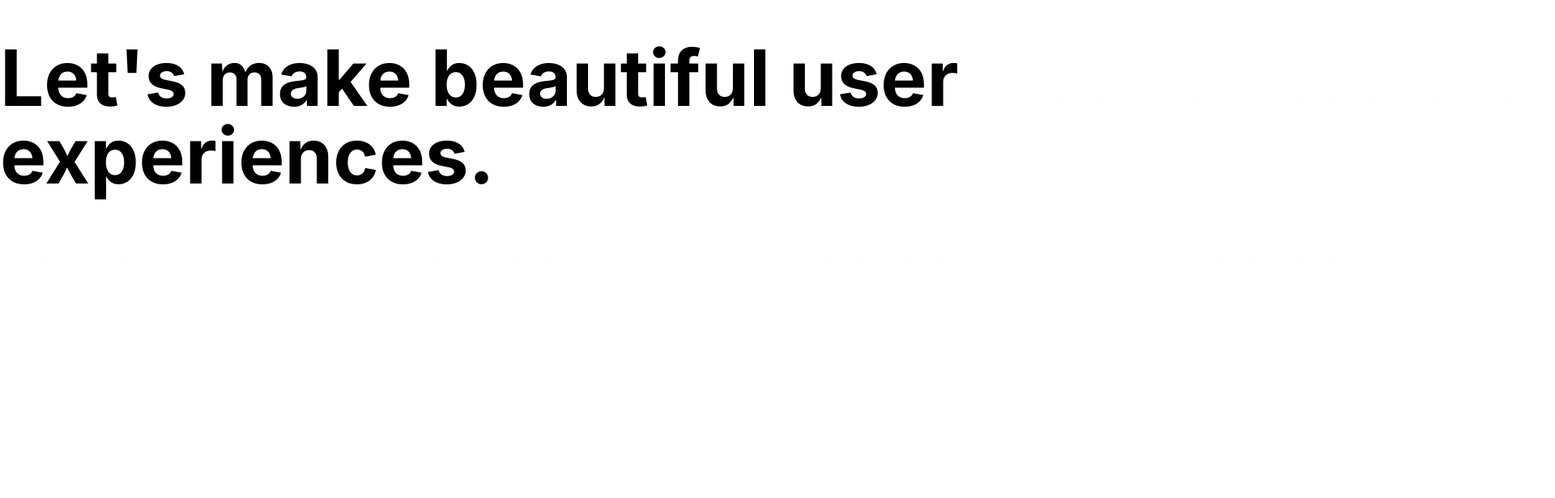
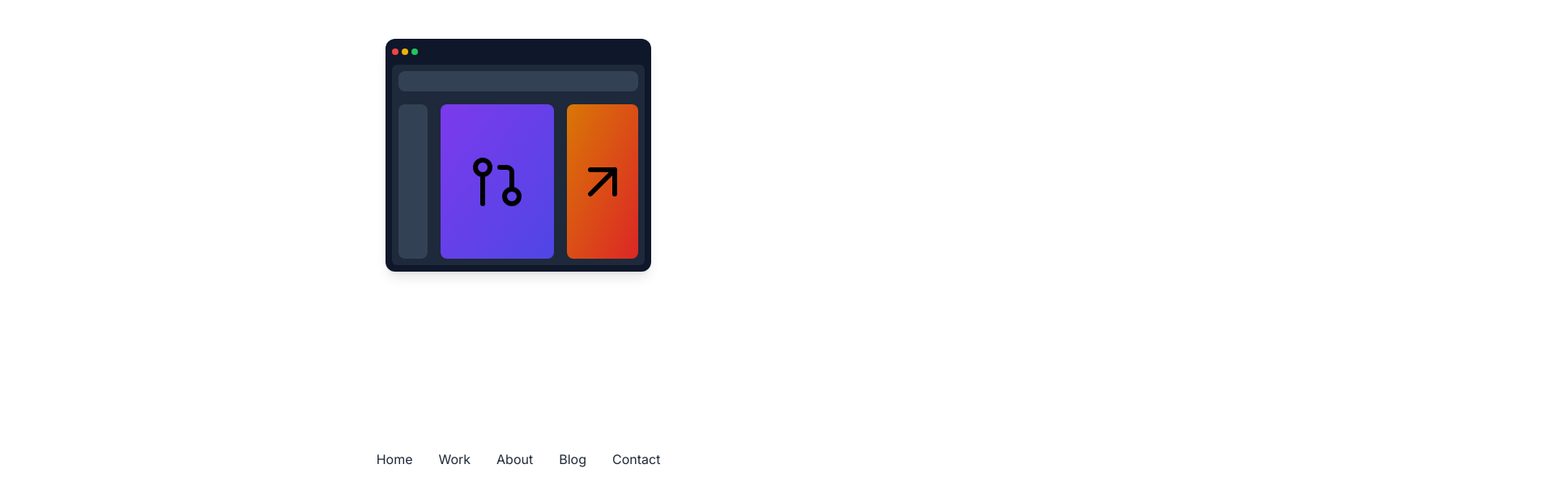
Before and after one commit to oconnorjohnson/portfolio23, a Next.js app: page / in a window 1280 px wide. Shown: the part 1914-2530 px from the top of the page at 81% size, 1920 px wide, since content can reach past the window. Built offline with nearby package versions, Linux system fonts and the light colour scheme.

Commit message:
landing page done for now

```diff
--- /dev/null
+++ b/app/components/root/hero/Card.tsx
@@ -0,0 +1,126 @@
+import { motion } from "framer-motion";
+import { FiArrowRight, FiGitPullRequest, FiArrowUpRight } from "react-icons/fi";
+
+const CardWrapper = () => {
+  return (
+    <div className="p-8 bg-white dark:bg-black transition-colors text-black dark:text-white">
+      <div className="w-full max-w-lg">
+        <ThreeDHoverScreenCard />
+      </div>
+    </div>
+  );
+};
+
+const ThreeDHoverScreenCard = () => {
+  return (
+    <motion.div whileHover="hovered" className="cursor-pointer">
+      <ScreenMock />
+      <CardCopy />
+    </motion.div>
+  );
+};
+
+const ScreenMock = () => {
+  return (
+    // Light Gradient Background
+    <motion.div
+      variants={{
+        hovered: {
+          rotateY: "15deg",
+          rotateX: "2.5deg",
+          x: -10,
+        },
+      }}
+      style={{
+        transformStyle: "preserve-3d",
+      }}
+      transition={{
+        duration: 0.35,
+      }}
+      className="w-full h-80 rounded-2xl p-4"
+    >
+      {/* Browser Screen */}
+      <div
+        style={{ transform: "translateZ(80px)", transformStyle: "preserve-3d" }}
+        className="w-full h-full bg-slate-900 rounded-xl shadow-lg p-2 relative"
+      >
+        {/* Browser Buttons */}
+        <div className="flex gap-1 mt-1 relative">
+          <span className="inline-block w-2 h-2 rounded-full bg-red-500"></span>
+          <span className="inline-block w-2 h-2 rounded-full bg-yellow-500"></span>
+          <span className="inline-block w-2 h-2 rounded-full bg-green-500"></span>
+        </div>
+        {/* Browser Mockup */}
+        <div
+          style={{
+            transformStyle: "preserve-3d",
+          }}
+          className="p-2 rounded-md absolute top-8 bottom-2 left-2 right-2 bg-slate-800 grid gap-4 grid-cols-6 grid-rows-6"
+        >
+          <div
+            style={{ transform: "translateZ(40px)" }}
+            className="rounded-lg w-full col-span-6 row-span-1 bg-slate-700"
+          />
+          <div
+            style={{ transform: "translateZ(20px)" }}
+            className="rounded-lg w-full col-span-1 row-span-5 bg-slate-700"
+          />
+          <div
+            style={{ transform: "translateZ(80px)" }}
+            className="rounded-lg w-full col-span-3 row-span-5 bg-gradient-to-br from-violet-600 to-indigo-600 flex items-center justify-center"
+          >
+            <FiGitPullRequest className="text-7xl" />
+          </div>
+          <div
+            style={{ transform: "translateZ(120px)" }}
+            className="rounded-lg w-full col-span-2 row-span-5 bg-gradient-to-br from-amber-600 to-red-600 flex items-center justify-center"
+          >
+            <FiArrowUpRight className="text-7xl" />
+          </div>
+        </div>
+      </div>
+    </motion.div>
+  );
+};
+
+const CardCopy = () => {
+  return (
+    <div className="flex items-center mt-6">
+      <motion.div
+        variants={{
+          hovered: {
+            x: 0,
+            opacity: 1,
+          },
+        }}
+        style={{
+          x: -40,
+          opacity: 0,
+        }}
+        transition={{
+          duration: 0.35,
+        }}
+      ></motion.div>
+      <motion.div
+        variants={{
+          hovered: {
+            x: 0,
+          },
+        }}
+        style={{
+          x: -40,
+        }}
+        transition={{
+          duration: 0.35,
+        }}
+      >
+        <h4 className="text-2xl text-white dark:text-black transition-colors first-letter:font-bold mb-1">
+          Increase developer productivity
+        </h4>
+        <span className="text-slate-400"></span>
+      </motion.div>
+    </div>
+  );
+};
+
+export default CardWrapper;
--- a/app/page.tsx
+++ b/app/page.tsx
@@ -1,32 +1,45 @@
 "use client";
 import NavBar from "@/app/components/shared/NavBar";
-import { motion, spring, useScroll, useTransform } from "framer-motion";
+import { motion, spring, useScroll, useTransform, clamp } from "framer-motion";
 import { RxTriangleDown } from "react-icons/rx";
+import { useEffect, useState } from "react";
+import Card from "@/app/components/root/hero/Card";
+import Link from "next/link";
 
-export default function Home() {
+const Home = () => {
   const { scrollYProgress } = useScroll();
+  const { scrollY } = useScroll();
   const scale = useTransform(scrollYProgress, [0, 1], [1, 3]);
   const y = useTransform(scrollYProgress, [0, 1], [0, 50]);
   const spacing = useTransform(scrollYProgress, [0, 1], ["0px", "150px"]);
 
   const helloWorldY = useTransform(
     scrollYProgress,
-    [0, 0.4, 1],
-    ["100vh", "0vh", "-30vh"]
+    [0, 0.33, 0.66, 1],
+    ["100vh", "-30vh", "-30vh", "10vh"]
   );
-  const helloWorldScale = useTransform(scrollYProgress, [0, 1], [5, 1]);
+  const helloWorldScale = useTransform(
+    scrollYProgress,
+    [0, 0.4, 0.5, 1],
+    [5, 4, 3, 1]
+  );
   const helloWorldOpacity = useTransform(scrollYProgress, [0, 1], [0, 1]); // Adjust the values as needed
+
+  const experiencesY = useTransform(
+    scrollYProgress,
+    [0, 0.33, 0.66, 1],
+    ["150vh", "150vh", "150vh", "-10vh"]
+  );
 
   return (
     <>
-      <main className="min-h-screen bg-white dark:bg-black transition-colors">
       <NavBar />
-        <div className="flex flex-col justify-center align-center pt-12 xl:pt-32 pb-12 text-center">
+      <div className="flex flex-col justify-center align-center pt-48 lg:pt-32 pb-12 text-center">
         <motion.h1
           initial={{ opacity: 0, y: -25, scale: 0.5 }}
           animate={{ opacity: 1, y: 0, scale: 1 }}
           transition={{ type: "spring", stiffness: 260, damping: 20 }}
-            className="text-black dark:text-white transition-colors font-bold text-xl md:text-3xl lg:text-5xl xl:text-7xl"
+          className="text-black dark:text-white transition-colors font-bold  text-3xl lg:text-5xl xl:text-7xl"
         >
           I heard you&apos;re in need of <br />
         </motion.h1>
@@ -34,7 +47,7 @@ export default function Home() {
           initial={{ opacity: 0, y: 25, scale: 0.5 }}
           animate={{ opacity: 1, y: 0, scale: 1 }}
           transition={{ type: "spring", stiffness: 260, damping: 20 }}
-            className="animated-gradient font-bold text-3xl md:text-5xl lg:text-7xl xl:text-9xl"
+          className="animated-gradient font-bold text-5xl lg:text-7xl xl:text-9xl"
         >
           solutions.
         </motion.h1>
@@ -83,20 +96,75 @@ export default function Home() {
             scale: helloWorldScale,
             y: helloWorldY,
             opacity: helloWorldOpacity,
+            zIndex: 2,
           }}
-            transition={{ spring }}
-            className="text-black pt-32 text-center dark:text-white transition-colors font-bold  text-xl md:text-3xl lg:text-5xl xl:text-7xl"
+          transition={{ ease: "backInOut" }}
+          className="text-black pt-36 text-center dark:text-white transition-colors font-bold   text-3xl lg:text-5xl xl:text-7xl"
         >
           Well, I&apos;m a full-stack <br />
-            <span className="animated-gradient text-3xl md:text-5xl lg:text-7xl xl:text-9xl">
-              problem solver
+          <span
+            style={{ zIndex: 2 }}
+            className="animated-gradient text-5xl lg:text-7xl xl:text-9xl"
+          >
+            problem solver.
           </span>
-            .
         </motion.div>
+        <div className="py-8" />
+        <Card />
+        {/* <motion.div className="pt-24">
+          <div className="border border-gray-800 dark:border-gray-200 px-24 py-12 md:px-32 md:py-16 lg:px-40 lg:py-20 xl:px-48 xl:py-24 transition-colors rounded-3xl">
+            Let's go
           </div>
-        <div className="text-black pt-32 dark:text-white transition-colors font-bold text-3xl md:text-5xl lg:text-7xl xl:text-8xl">
-          Let&apos;s make beautiful user experiences.
+        </motion.div> */}
+
+        <motion.div
+          style={{ y: experiencesY }}
+          className="text-black pt-4 dark:text-gray-600 transition-colors font-bold text-3xl md:text-5xl lg:text-7xl xl:text-8xl"
+        >
+          Let&apos;s build great UX
+        </motion.div>
+        <ul className="pb-4">
+          <Link
+            href="/"
+            className="px-4 text-gray-800 dark:text-gray-200 transition-colors"
+          >
+            Home
+          </Link>
+          <Link
+            href="/work"
+            className="px-4 text-gray-800 dark:text-gray-200 transition-colors"
+          >
+            Work
+          </Link>
+          <Link
+            href="/about"
+            className="px-4 text-gray-800 dark:text-gray-200 transition-colors"
+          >
+            About
+          </Link>
+          <Link
+            href="/blog"
+            className="px-4 text-gray-800 dark:text-gray-200 transition-colors"
+          >
+            Blog
+          </Link>
+          <Link
+            href="/contact"
+            className="px-4 text-gray-800 dark:text-gray-200 transition-colors"
+          >
+            Contact
+          </Link>
+        </ul>
       </div>
+    </>
+  );
+};
+
+export default function Root() {
+  return (
+    <>
+      <main className="min-h-screen overflow-hidden bg-white dark:bg-black transition-colors">
+        <Home />
       </main>
     </>
   );
```
Lines whose indentation alone changed are shown as unchanged.
